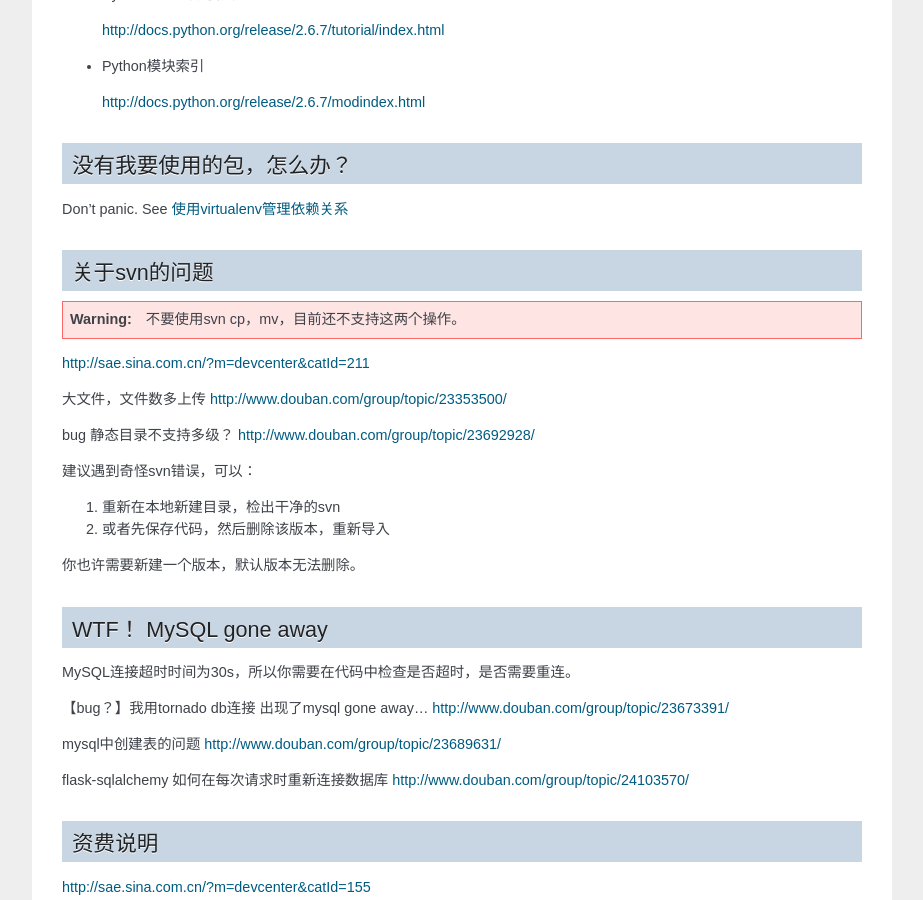
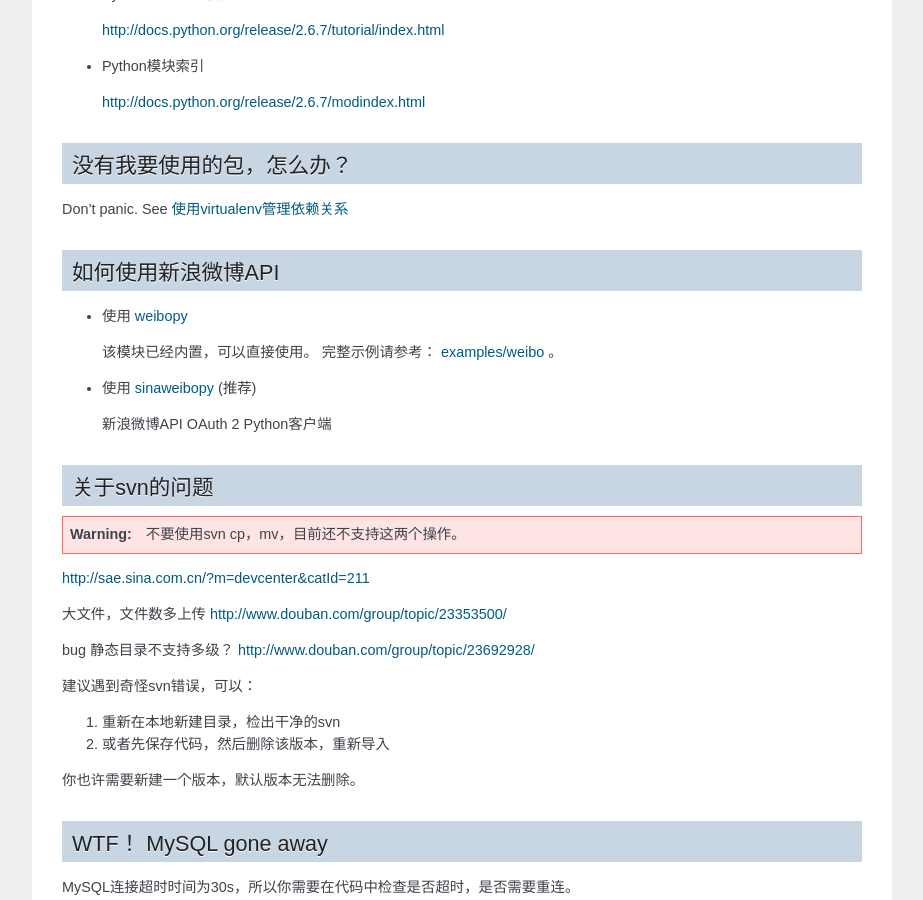
Before and after one commit to sinacloud/sae-python-dev-guide, a Sphinx documentation site: the page built from docs/faq.rst, in a window 1280 px wide and 900 px high, scrolled down 1031 px. Shown: the whole window, without its empty margins (198-1121 px from the left). Built offline with Sphinx 7.4.7, drawn with Linux system fonts in a browser that asks for light colours.

Commit message:
Refactor docs

```diff
--- a/docs/faq.rst
+++ b/docs/faq.rst
@@ -63,6 +63,21 @@ Python新手？入门教程
 
 Don't panic.  See :ref:`howto-use-sae-python-with-virtualenv`
 
+如何使用新浪微博API
+----------------------
+
++   使用 `weibopy`_
+
+    该模块已经内置，可以直接使用。 完整示例请参考： `examples/weibo`_  。
+
++   使用 `sinaweibopy`_ (推荐)
+
+    新浪微博API OAuth 2 Python客户端
+
+.. _weibopy: http://code.google.com/p/sinatpy/
+.. _examples/weibo: https://github.com/SAEPython/saepythondevguide/tree/master/examples/weibo/1
+.. _sinaweibopy: http://open.weibo.com/wiki/SDK#Python_SDK
+
 关于svn的问题
 ---------------------------
 
```
Also changed, not shown: docs/service.rst (+0 -27 lines).
